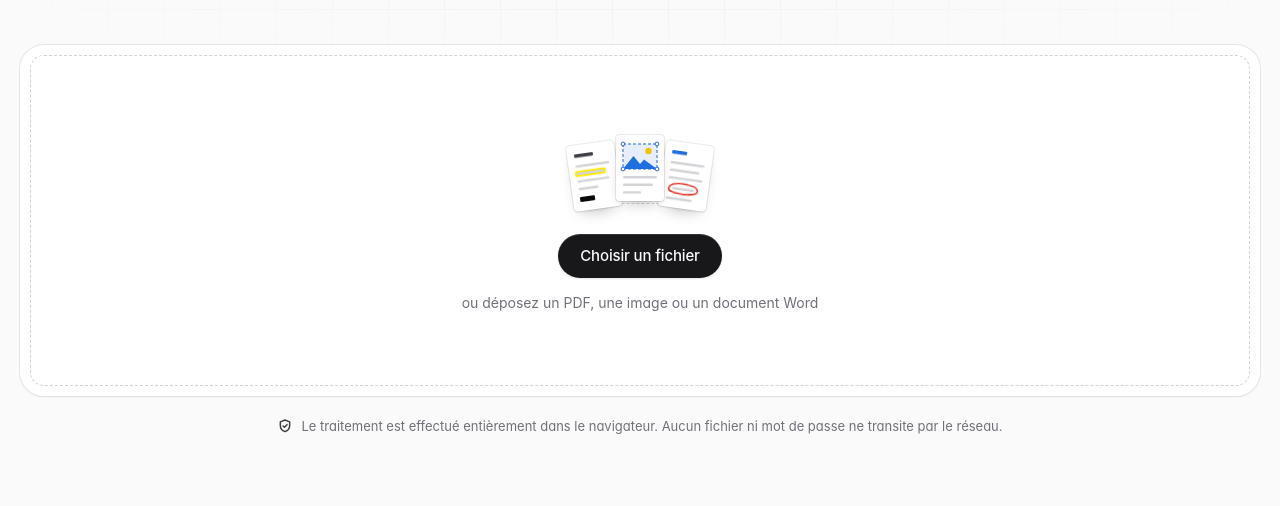
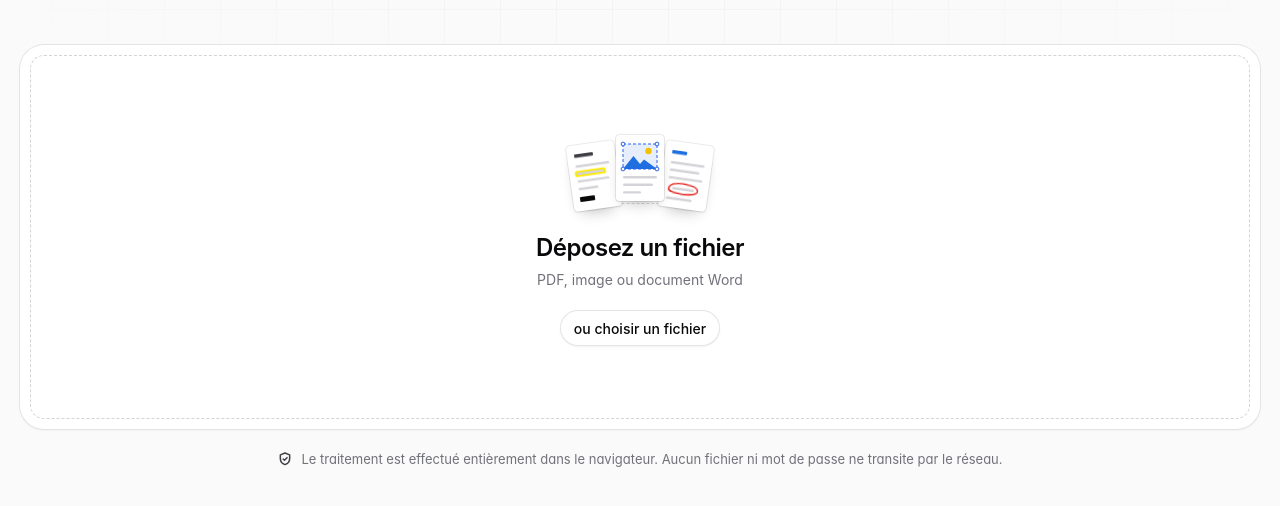
Before and after one commit to Ninjathune-Human/PDF-FLOW, a plain HTML site: page atelier-pdf.html in a window 1280 px wide. Shown: the part 270-776 px from the top of the page. Drawn offline with nearby package versions, Linux system fonts and the light colour scheme; a script that the page names is missing; a web font is replaced by a local one.

Commit message:
Accueil : le dépôt au premier plan, le choix de fichier en secondaire
Co-Authored-By: Claude Fable 5.2 <noreply@anthropic.com>
Claude-Session: https://claude.ai/code/session_01AAmNf6GVnT8jRrFZ5axqHC

```diff
--- a/atelier-pdf.html
+++ b/atelier-pdf.html
@@ -163,11 +163,13 @@
   /* fichier tenu au-dessus de la zone : les feuilles s'effacent, l'emplacement s'ouvre et attend */
   .shell.drag .plate .dsx{opacity:0}
   .shell.drag .plate .dslot{animation:none;transform:scale(1.16);border-color:var(--ink);background:var(--surface)}
-  .plate .big{display:inline-flex;align-items:center;gap:8px;height:var(--h-lg);padding:0 22px;border-radius:var(--pill);background:var(--primary);color:var(--on-primary);
-    font-size:var(--fs-lg);font-weight:500;letter-spacing:-.01em;box-shadow:var(--shadow-sm),inset 0 1px 0 rgba(255,255,255,.12);transition:background .15s,transform .12s}
-  .plate:hover .big{background:var(--primary-hover)}
-  .plate:active .big{transform:scale(.98)}
-  .plate .small{font-size:var(--fs-md);color:var(--muted)}
+  /* le dépôt est le geste premier : il porte le titre ; choisir un fichier est l'issue secondaire, en bouton à filet */
+  .plate .big{font-size:clamp(1.25rem,2.4vw,1.5rem);font-weight:600;letter-spacing:-.022em;line-height:1.2;color:var(--ink)}
+  .plate .small{margin-top:-8px;font-size:var(--fs-md);color:var(--muted)}
+  .plate .pick{display:inline-flex;align-items:center;height:var(--h-md);margin-top:6px;padding:0 14px;border-radius:var(--pill);background:var(--surface);color:var(--ink);
+    font-size:var(--fs-md);font-weight:500;box-shadow:inset 0 0 0 1px var(--line),var(--shadow-xs);transition:background .15s,transform .12s}
+  .plate:hover .pick{background:var(--subtle)}
+  .plate:active .pick{transform:scale(.98)}
   input[type=file]{position:absolute;width:1px;height:1px;padding:0;margin:-1px;overflow:hidden;clip:rect(0 0 0 0);border:0}
   /* légende des fonctions, à la manière d'un cartouche */
 
@@ -685,8 +687,9 @@
           <span class="dsx c"><span class="dsy"><span class="ds"><svg viewBox="0 0 48 66"><rect x="7" y="9" width="15" height="3.6" rx="1" fill="#1E6FE0"/><g fill="#D4D4D8"><rect x="7" y="20" width="34" height="2.4" rx="1.2"/><rect x="7" y="27.6" width="30" height="2.4" rx="1.2"/><rect x="7" y="35.2" width="34" height="2.4" rx="1.2"/><rect x="12" y="45.5" width="22" height="2.4" rx="1.2"/><rect x="7" y="55.8" width="26" height="2.4" rx="1.2"/></g><path class="d-pen" pathLength="1" d="M8.5 47c1-4.5 9-6 17-5.6 7 .4 12 2.2 12 5.4 0 3.400-6.500 5-14.500 4.900C14.500 51.600 8 50.400 8.500 47z" fill="none" stroke="#E4322B" stroke-width="1.5" stroke-linecap="round"/></svg></span></span></span>
           <span class="dsx b"><span class="dsy"><span class="ds"><svg viewBox="0 0 48 66"><rect x="7" y="9" width="34" height="25" rx="2" fill="#E6EEFB"/><circle cx="32.5" cy="16" r="3.2" fill="#F2C200"/><path d="M7 34 17.5 21l6.5 8 4-4.5L41 34z" fill="#1E6FE0"/><g class="d-crop"><rect x="7" y="9" width="34" height="25" fill="none" stroke="var(--paper-accent)" stroke-width="1" stroke-dasharray="3 2"/><circle cx="7" cy="9" r="1.9" fill="#fff" stroke="var(--paper-accent)" stroke-width="1"/><circle cx="7" cy="34" r="1.9" fill="#fff" stroke="var(--paper-accent)" stroke-width="1"/><circle cx="41" cy="9" r="1.9" fill="#fff" stroke="var(--paper-accent)" stroke-width="1"/><circle cx="41" cy="34" r="1.9" fill="#fff" stroke="var(--paper-accent)" stroke-width="1"/></g><g fill="#D4D4D8"><rect x="7" y="41" width="34" height="2.4" rx="1.2"/><rect x="7" y="48.6" width="30" height="2.4" rx="1.2"/><rect x="7" y="56.2" width="18" height="2.4" rx="1.2"/></g></svg></span></span></span>
         </span>
-        <span class="big">Choisir un fichier</span>
-        <span class="small">ou déposez un PDF, une image ou un document Word</span>
+        <span class="big">Déposez un fichier</span>
+        <span class="small">PDF, image ou document Word</span>
+        <span class="pick">ou choisir un fichier</span>
         <input type="file" id="file" accept="application/pdf,.pdf,image/*,.docx,application/vnd.openxmlformats-officedocument.wordprocessingml.document">
       </label>
 
```
Also changed, not shown: 1 other file.
